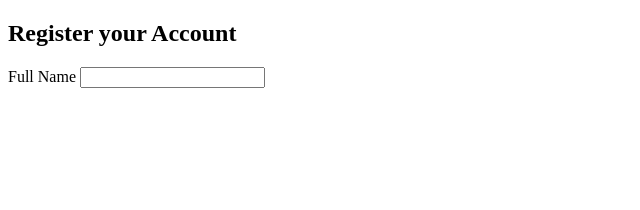
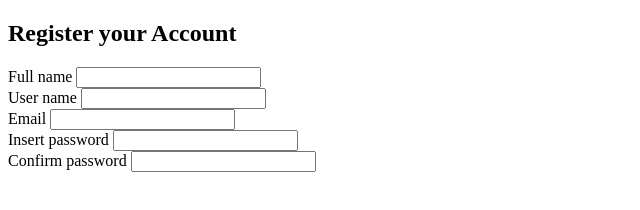
Before and after one commit to ammarovehub/Lexicon-js-account-registration, a plain HTML site: page index.html in a window 1280 px wide. Shown: the whole page, without its empty margins (0-640 px from the left). Drawn offline with Linux system fonts and the light colour scheme.

Commit message:
Added four more fields for credentials and other required classes and remove unnecessary classes.

```diff
--- a/index.html
+++ b/index.html
@@ -12,8 +12,28 @@
     <form id="registrationForm">
 
       <div class="fieldContainer">
-        <label class="field1">Full Name</label>
+        <label class="field">Full name</label>
         <input type="text" id="name" required>
+      </div>
+
+      <div class="fieldContainer">
+        <label class="field">User name</label>
+        <input type="text" id="username" required>
+      </div>
+
+      <div class="fieldContainer">
+        <label class="field">Email</label>
+        <input type="email" id="name" required>
+      </div>
+
+      <div class="fieldContainer">
+        <label class="field">Insert password</label>
+        <input type="password" id="pass" required>
+      </div>
+
+      <div class="fieldContainer">
+        <label class="field">Confirm password</label>
+        <input type="password" id="confirmPass" required>
       </div>
 
     </form>
```
